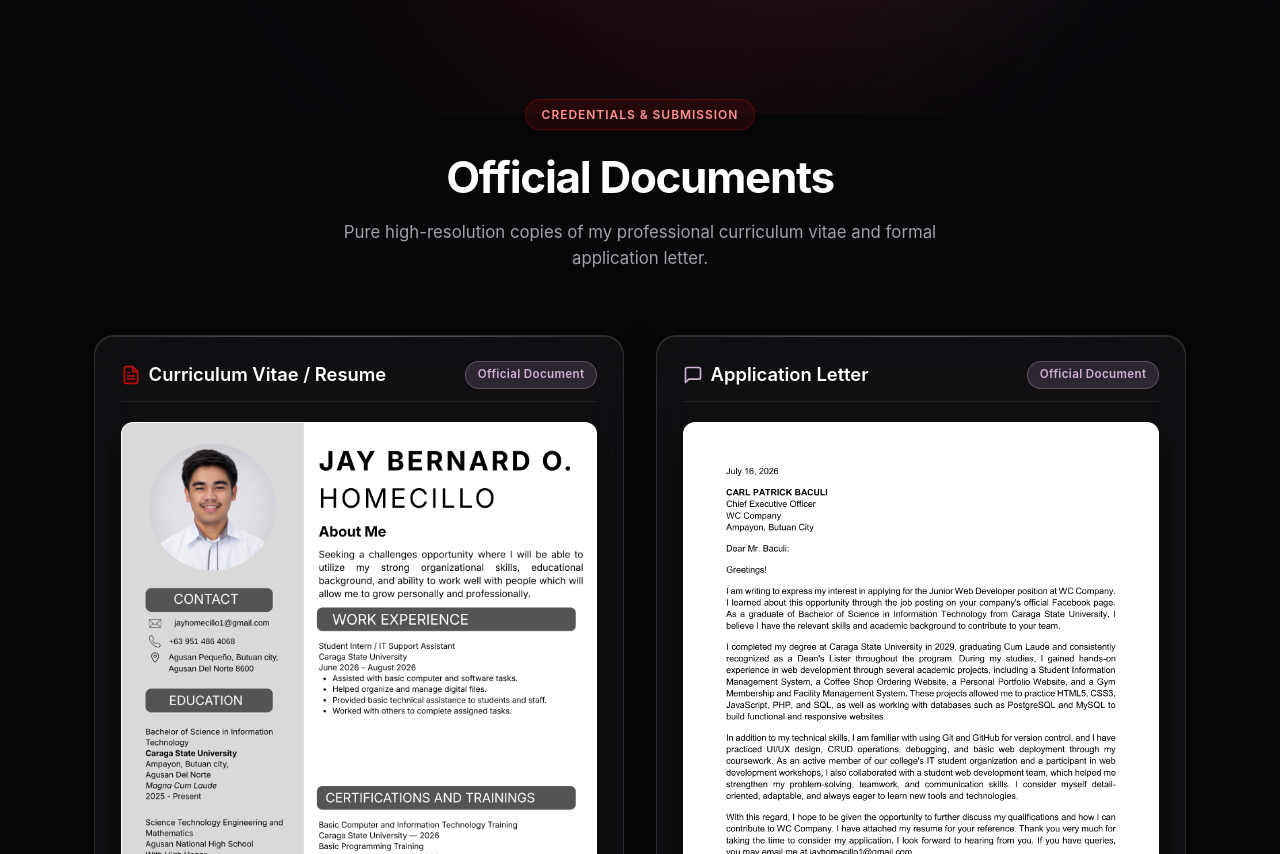
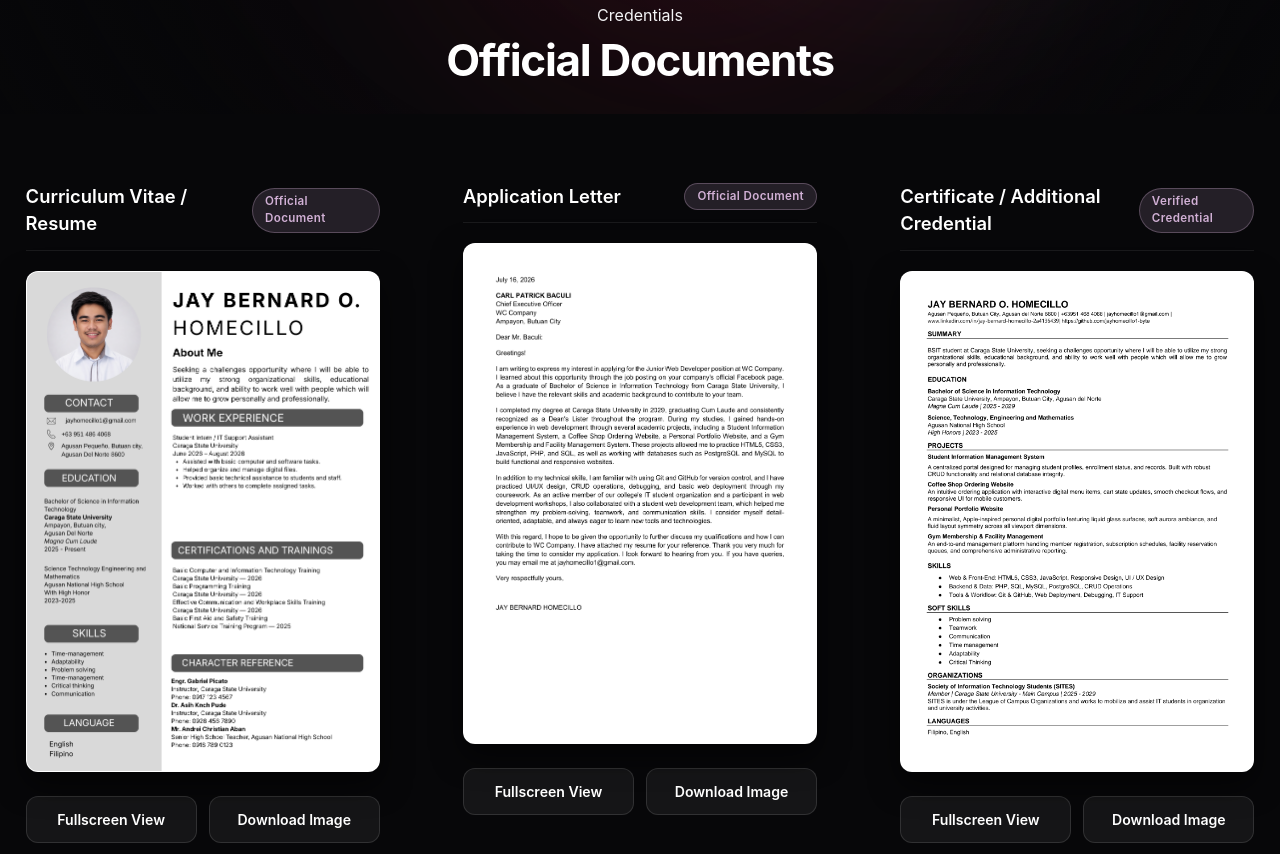
Before and after one commit to jayhomecillo1-byte/JayBernard-Homecillo-Portfolio1, a plain HTML site: page index.html in a window 1280 px wide. Shown: the part 686-1540 px from the top of the page. Drawn offline with Linux system fonts and the light colour scheme.

Commit message:
Add files via upload

```diff
--- a/index.html
+++ b/index.html
@@ -1311,63 +1311,98 @@
       </div>
     </section>
 
-    <section id="documents" class="section">
-      <div class="container">
+    <!-- =========================================================
+         PURE PICTURE DOCUMENTS (RESUME, APPLICATION LETTER, & NEW DOC)
+         ========================================================= -->
+    <section id="documents">
       <div class="section-header">
-          <span class="section-eyebrow">Credentials &amp; Submission</span>
+        <p class="section-subtitle">Credentials</p>
         <h2 class="section-title">Official Documents</h2>
-          <p class="section-desc">Pure high-resolution copies of my professional curriculum vitae and formal application letter.</p>
       </div>
 
       <div class="documents-grid">
-          <!-- Document 1: Pure Resume Picture -->
-          <div class="doc-card liquid-glass">
+        <!-- Document 1: Resume -->
+        <div class="doc-card">
           <div class="doc-header">
-              <span class="doc-title">
-                <svg width="20" height="20" viewBox="0 0 24 24" fill="none" stroke="currentColor" stroke-width="2" stroke-linecap="round" stroke-linejoin="round" style="color: var(--aurora-crimson);"><path d="M14 2H6a2 2 0 0 0-2 2v16a2 2 0 0 0 2 2h12a2 2 0 0 0 2-2V8z"></path><polyline points="14 2 14 8 20 8"></polyline><line x1="16" y1="13" x2="8" y2="13"></line><line x1="16" y1="17" x2="8" y2="17"></line><polyline points="10 9 9 9 8 9"></polyline></svg>
-                Curriculum Vitae / Resume
-              </span>
+            <span class="doc-title">Curriculum Vitae / Resume</span>
             <span class="doc-badge">Official Document</span>
           </div>
 
           <a href="#modal-resume" class="doc-preview-wrapper" title="Tap to view fullscreen">
-              <img src="WC Template.png" alt="Jay Bernard O. Homecillo Resume" class="doc-preview-img" onerror="this.onerror=null; this.src='image_4f0d83.png';" />
+            <img src="WC%20Template.png" alt="Jay Bernard O. Homecillo Resume" class="doc-preview-img" />
           </a>
 
           <div class="doc-card-actions">
             <a href="#modal-resume" class="doc-btn">Fullscreen View</a>
-              <a href="WC Template.png" target="_blank" download="JayBernard_Homecillo_Resume.png" class="doc-btn">Download Image</a>
-            </div>
-          </div>
-
-          <!-- Document 2: Pure Application Letter Picture -->
-          <div class="doc-card liquid-glass">
+            <a href="WC%20Template.png" target="_blank" download="WC_Template_Homecillo_Resume.png" class="doc-btn">Download Image</a>
+          </div>
+        </div>
+
+        <!-- Document 2: Application Letter -->
+        <div class="doc-card">
           <div class="doc-header">
-              <span class="doc-title">
-                <svg width="20" height="20" viewBox="0 0 24 24" fill="none" stroke="currentColor" stroke-width="2" stroke-linecap="round" stroke-linejoin="round" style="color: var(--aurora-lavender);"><path d="M21 15a2 2 0 0 1-2 2H7l-4 4V5a2 2 0 0 1 2-2h14a2 2 0 0 1 2 2z"></path></svg>
-                Application Letter
-              </span>
+            <span class="doc-title">Application Letter</span>
             <span class="doc-badge">Official Document</span>
           </div>
 
           <a href="#modal-letter" class="doc-preview-wrapper" title="Tap to view fullscreen">
-              <img src="Application-Letter-Homecillo-1.png" alt="Jay Bernard O. Homecillo Application Letter" class="doc-preview-img" onerror="this.onerror=null; this.src='image_4f0d7a.png';" />
+            <img src="Application-Letter-Homecillo-1.png" alt="Jay Bernard O. Homecillo Application Letter" class="doc-preview-img" />
           </a>
 
           <div class="doc-card-actions">
             <a href="#modal-letter" class="doc-btn">Fullscreen View</a>
-              <a href="Application-Letter-Homecillo-1.png" target="_blank" download="JayBernard_Homecillo_ApplicationLetter.png" class="doc-btn">Download Image</a>
-            </div>
+            <a href="Application-Letter-Homecillo-1.png" target="_blank" download="Application-Letter-Homecillo-1.png" class="doc-btn">Download Image</a>
+          </div>
+        </div>
+
+        <!-- Document 3: New Document (e.g. Certificate, TOR, Diploma) -->
+        <div class="doc-card">
+          <div class="doc-header">
+            <span class="doc-title">Certificate / Additional Credential</span>
+            <span class="doc-badge">Verified Credential</span>
+          </div>
+
+          <a href="#modal-doc3" class="doc-preview-wrapper" title="Tap to view fullscreen">
+            <!-- Replace 'document3.png' with your actual filename -->
+            <img src="Resume-JayBernard-Homecillo2.png" alt="Jay Bernard O. Homecillo Additional Credential" class="doc-preview-img" onerror="this.onerror=null; this.src='https://placehold.co/800x1131/181418/d1b0d5?text=New+Document+(document3.png)';" />
+          </a>
+
+          <div class="doc-card-actions">
+            <a href="#modal-doc3" class="doc-btn">Fullscreen View</a>
+            <a href="Resume-JayBernard-Homecillo2.png" target="_blank" download="Resume-JayBernard-Homecillo2.png" class="doc-btn">Download Image</a>
           </div>
         </div>
       </div>
     </section>
+
+    <!-- Fullscreen Modals (CSS Only) -->
+    <div id="modal-resume" class="doc-modal">
+      <div class="doc-modal-content">
+        <a href="#documents" class="doc-modal-close" title="Close">&times;</a>
+        <img src="WC%20Template.png" alt="Jay Bernard O. Homecillo Resume Full View" class="doc-modal-img" />
+      </div>
+    </div>
+
+    <div id="modal-letter" class="doc-modal">
+      <div class="doc-modal-content">
+        <a href="#documents" class="doc-modal-close" title="Close">&times;</a>
+        <img src="Application-Letter-Homecillo-1.png" alt="Jay Bernard O. Homecillo Application Letter Full View" class="doc-modal-img" />
+      </div>
+    </div>
+
+    <!-- Modal for Document 3 -->
+    <div id="modal-doc3" class="doc-modal">
+      <div class="doc-modal-content">
+        <a href="#documents" class="doc-modal-close" title="Close">&times;</a>
+        <img src="Resume-JayBernard-Homecillo2.png" alt="Additional Credential Full View" class="doc-modal-img" onerror="this.onerror=null; this.src='https://placehold.co/800x1131/181418/d1b0d5?text=New+Document+Full+View';" />
+      </div>
+    </div>
 
     <!-- Pure CSS Fullscreen Modals -->
     <div id="modal-resume" class="doc-modal">
       <div class="doc-modal-content">
         <a href="#documents" class="doc-modal-close" title="Close preview">&times;</a>
-        <img src="WC Template.png" alt="Jay Bernard O. Homecillo Resume Full View" class="doc-modal-img" onerror="this.onerror=null; this.src='image_4f0d83.png';" />
+        <img src="Resume-JayBernard-Homecillo2.png" alt="Jay Bernard O. Homecillo Resume Full View" class="doc-modal-img" onerror="this.onerror=null; this.src='image_4f0d83.png';" />
       </div>
     </div>
 
```
Also changed, not shown: Resume-JayBernard-Homecillo2.png (added). Lines whose indentation alone changed are shown as unchanged.
